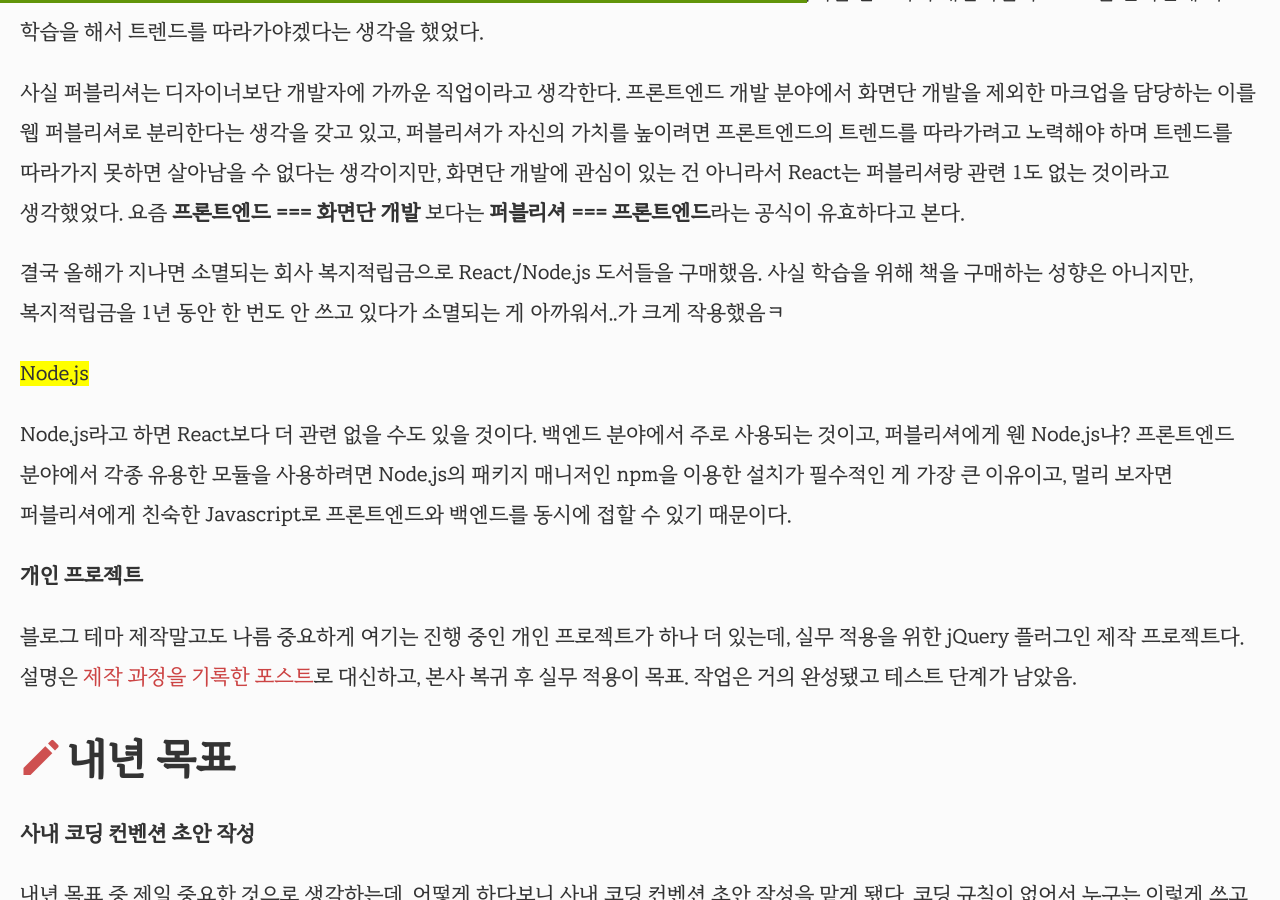
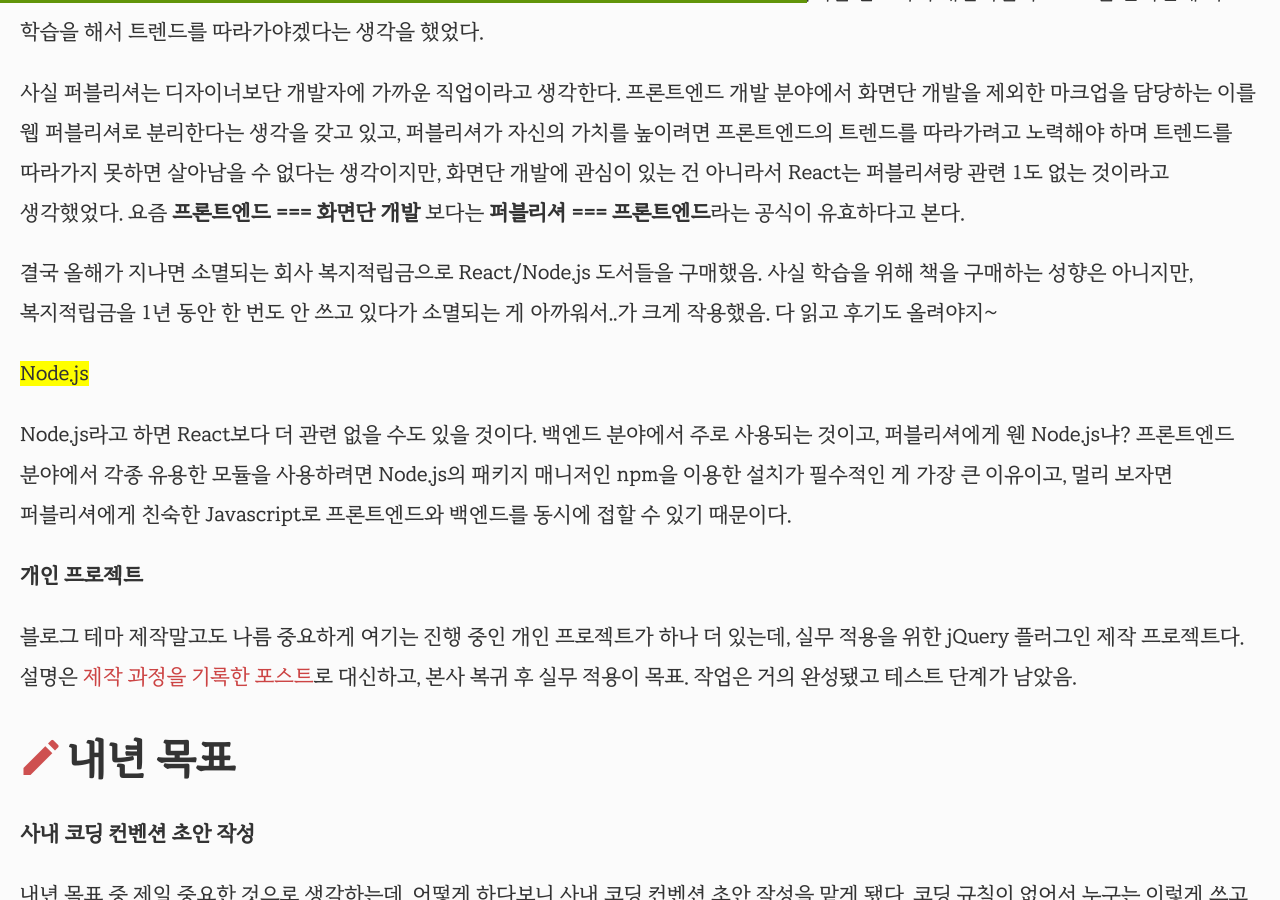
Before and after one commit to selosele/selosele.github.io, a Jekyll site: the page built from _posts/2020-12-24-past-year.md, in a window 1280 px wide and 900 px high, scrolled down 2445 px. Built offline with Jekyll 4.4.1, drawn with Linux system fonts in a browser that asks for light colours; comment, search, counter and statistics services are not loaded.

Commit message:
포스트 수정

```diff
--- a/_posts/2020-12-24-past-year.md
+++ b/_posts/2020-12-24-past-year.md
@@ -51,7 +51,7 @@ Typescript는 집에서 조금 써본 정도에 지나지 않지만, 내년에
 
 사실 퍼블리셔는 디자이너보단 개발자에 가까운 직업이라고 생각한다. 프론트엔드 개발 분야에서 화면단 개발을 제외한 마크업을 담당하는 이를 웹 퍼블리셔로 분리한다는 생각을 갖고 있고, 퍼블리셔가 자신의 가치를 높이려면 프론트엔드의 트렌드를 따라가려고 노력해야 하며 트렌드를 따라가지 못하면 살아남을 수 없다는 생각이지만, 화면단 개발에 관심이 있는 건 아니라서 React는 퍼블리셔랑 관련 1도 없는 것이라고 생각했었다. 요즘 **프론트엔드 === 화면단 개발** 보다는 **퍼블리셔 === 프론트엔드**라는 공식이 유효하다고 본다.
 
-결국 올해가 지나면 소멸되는 회사 복지적립금으로 React/Node.js 도서들을 구매했음. 사실 학습을 위해 책을 구매하는 성향은 아니지만, 복지적립금을 1년 동안 한 번도 안 쓰고 있다가 소멸되는 게 아까워서..가 크게 작용했음ㅋ
+결국 올해가 지나면 소멸되는 회사 복지적립금으로 React/Node.js 도서들을 구매했음. 사실 학습을 위해 책을 구매하는 성향은 아니지만, 복지적립금을 1년 동안 한 번도 안 쓰고 있다가 소멸되는 게 아까워서..가 크게 작용했음. 다 읽고 후기도 올려야지~
 
 <mark>Node.js</mark>
 
```
